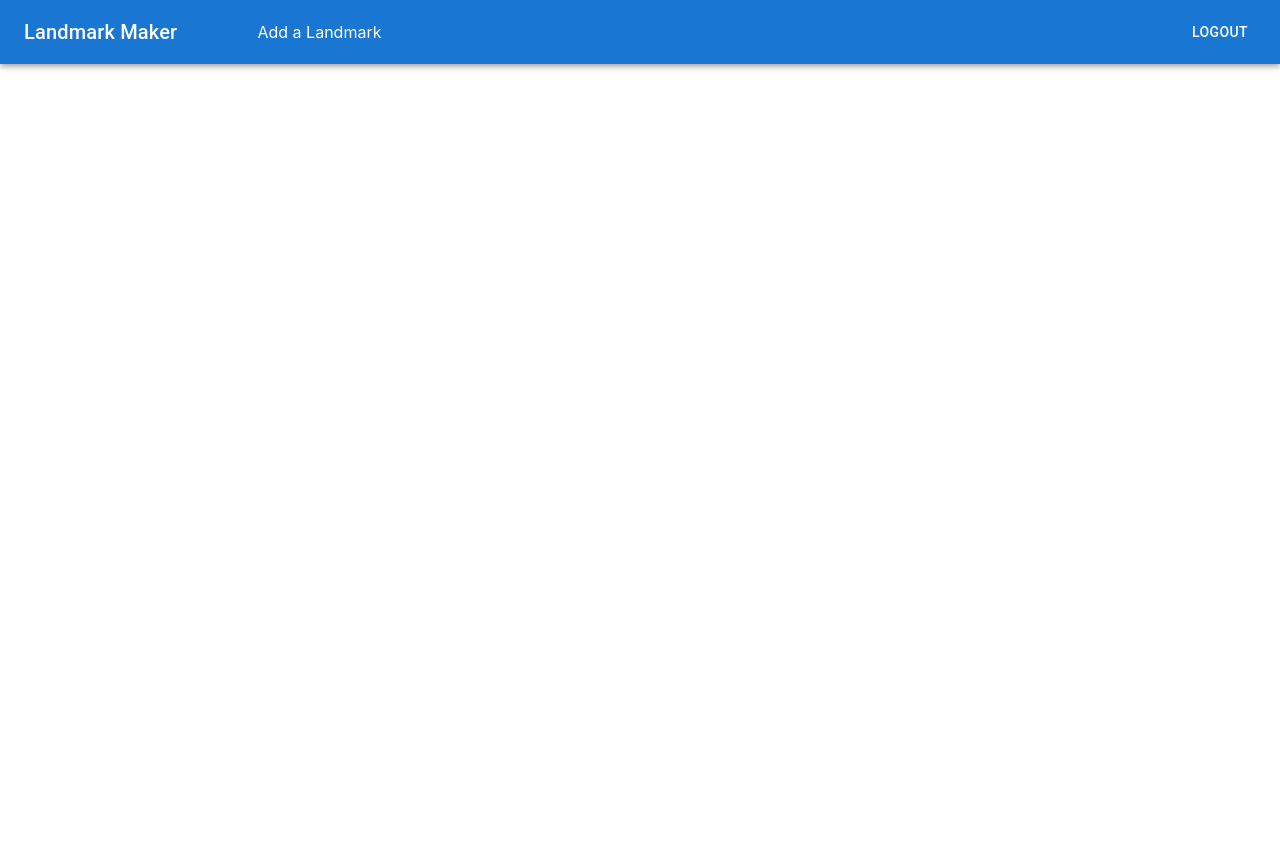
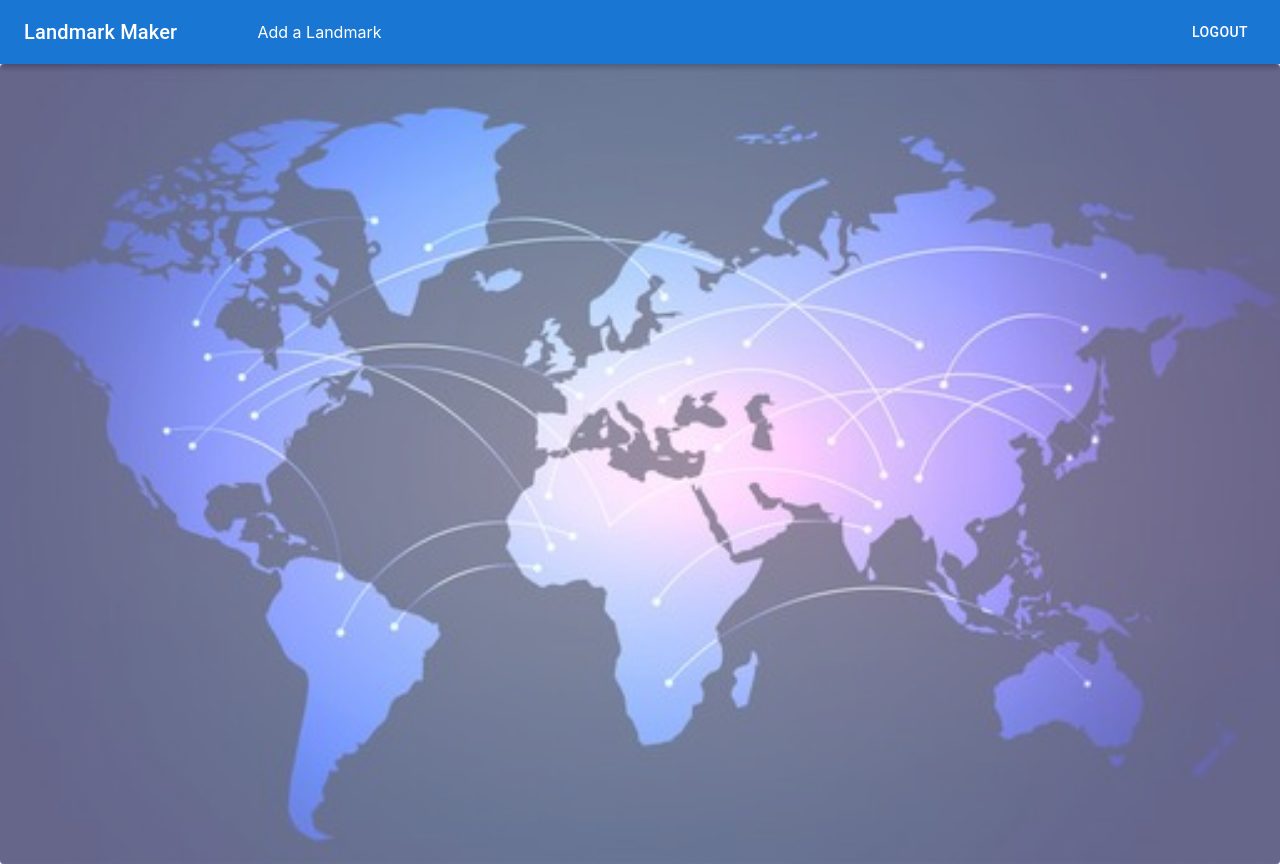
Before and after one commit to nyoshida44/LandmarkMap, a React (Create React App) app in the folder landmark/: page / in a window 1280 px wide. Before the commit the page ends 800 px from the top, so only its background shows below. Built offline with nearby package versions, Linux system fonts and the light colour scheme.

Commit message:
Home Page Background

```diff
--- a/landmark/src/App.js
+++ b/landmark/src/App.js
@@ -1,10 +1,12 @@
 import React from 'react';
 import { Navbar } from './components/Navbar';
+import { Main } from './components/Main';
 
 function App() {
   return (
     <div>
       <Navbar />
+      <Main />
     </div>
   );
 }
--- a/landmark/src/components/Main.jsx
+++ b/landmark/src/components/Main.jsx
@@ -0,0 +1,23 @@
+import React from 'react';
+import { Paper } from '@mui/material';
+import Image from '../img/world.jpg';
+
+const styles = {
+  paperContainer: {
+    backgroundImage: `url(${Image})`,
+    backgroundPosition: 'center',
+    backgroundSize: 'cover',
+    backgroundRepeat: 'no-repeat',
+    width: '100vw',
+    height: '100vh',
+    opacity: 0.6
+  }
+};
+
+export const Main = (props) => {
+
+  return (
+    <Paper style={styles.paperContainer}>
+    </Paper>
+  );
+}
```
Also changed, not shown: landmark/src/img/world.jpg (added).
